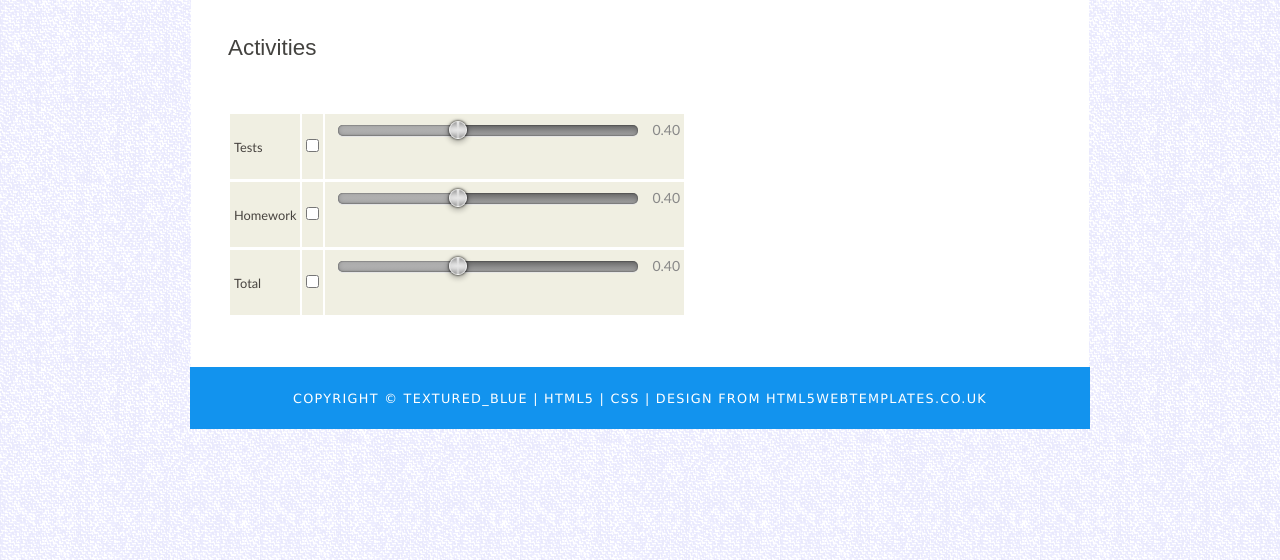
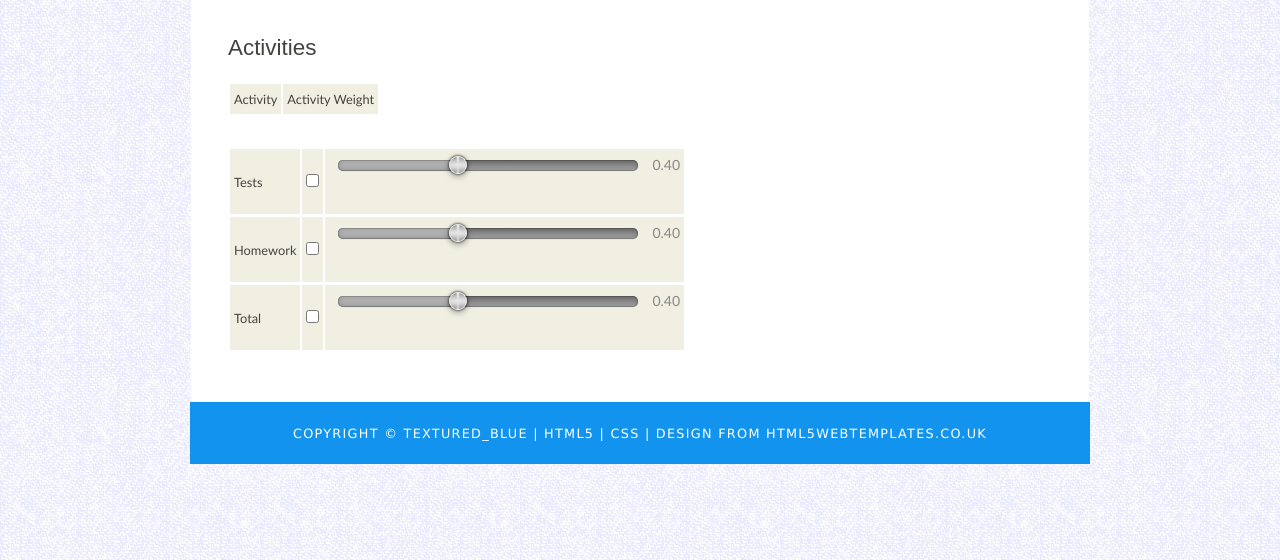
Before and after one commit to jconnor0426/gradetracker, a Django app: template GradeTracker/templates/GradeTracker/whatIfPage.html in a window 1280 px wide. Shown: the part 240-800 px from the top of the page. Run offline with Django 3.2, Linux system fonts and the light colour scheme; the template is opened without the code that fills it, so the values that code supplies are empty; parts of the project's set-up code (start-up, migrations or seed data) failed here and were passed over.

Commit message:
making the whatIf page dynamic: Finished Weight section

```diff
--- a/GradeTracker/templates/GradeTracker/whatIfPage.html
+++ b/GradeTracker/templates/GradeTracker/whatIfPage.html
@@ -26,6 +26,10 @@
 
 	<h1>Activities</h1>
 	<table>
+      <tr>
+            <td>Activity</td>
+            <td>Activity Weight </td>
+      </tr>
       {% for activity in course.graded_activities_set.all %}
 	<tr>
 		<td>{{ activity.activity_name }}</td>
```
